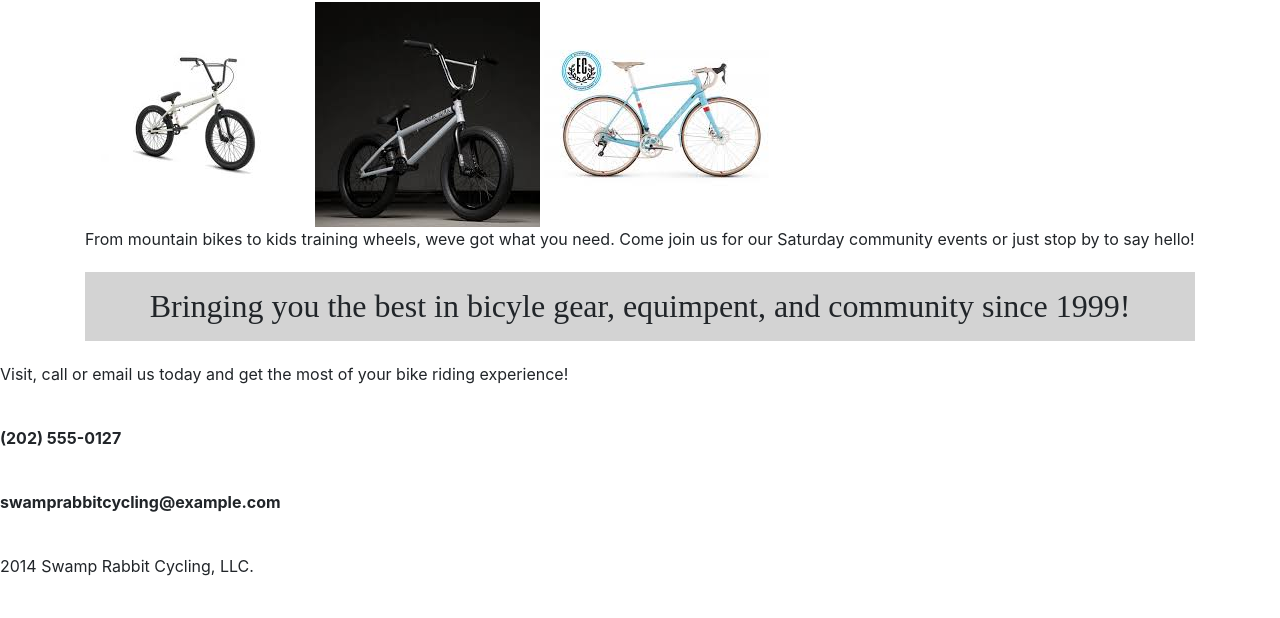
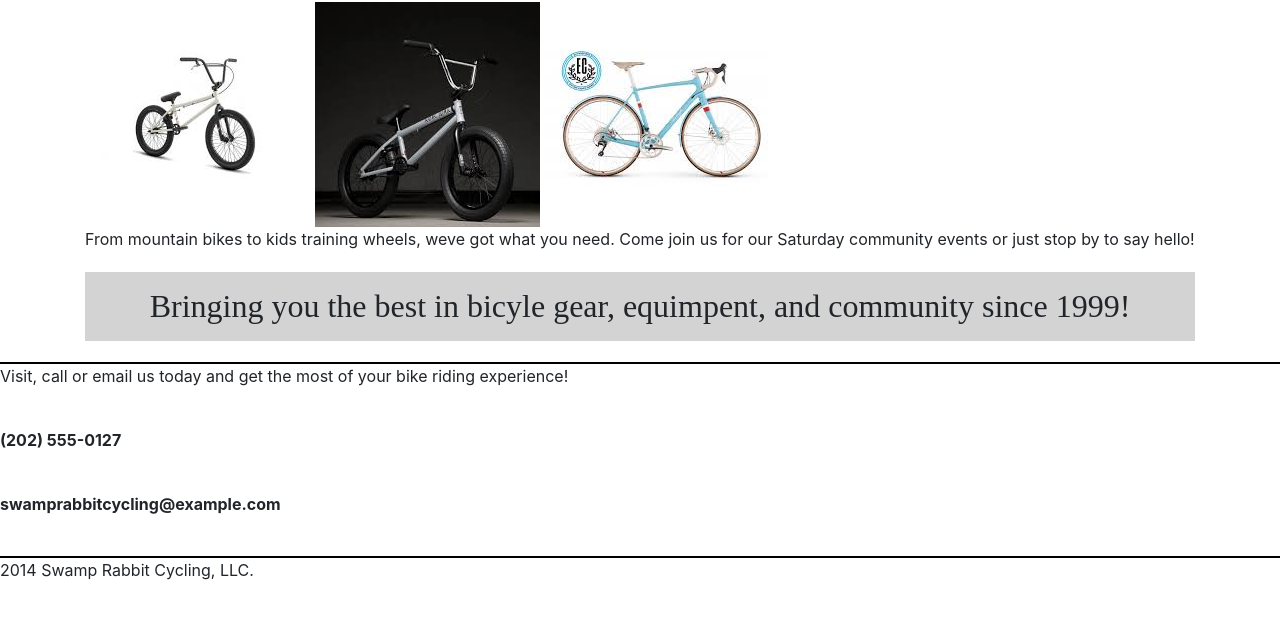
Before and after one commit to apierc2175/2-4-1-swamp-rabbit-group-project, a plain HTML site: page index.html in a window 1280 px wide. Shown: the part 54-672 px from the top of the page. Drawn offline with nearby package versions, Linux system fonts and the light colour scheme.

Commit message:
made changes to bottom paragraphs

```diff
--- a/styles.css
+++ b/styles.css
@@ -1,3 +1,4 @@
+
 /*green*/
 /*darkgray*/
 /*lightgray*/
@@ -30,3 +31,11 @@ section.gear h1 {
 }
 
 /*# sourceMappingURL=styles.css.map */
+
+.swamp-llc {
+  border-top: solid 2px #000;
+}
+
+.swamp-info {
+  border-top: solid 2px #000;
+}
```
